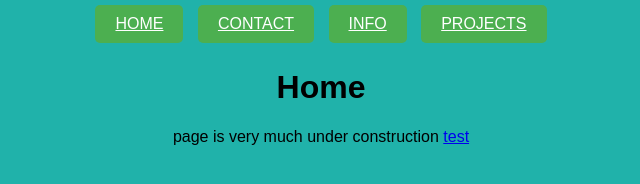
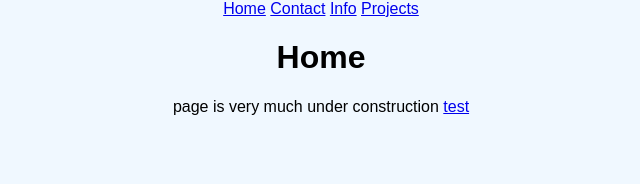
Before and after one commit to garrett-darts/garrett-darts.github.io, a plain HTML site: page home.html in a window 1280 px wide. Shown: the whole page, without its empty margins (319-959 px from the left). Drawn offline with Linux system fonts and the light colour scheme.

Commit message:
changed some styling like colour and alignment

```diff
--- a/styles.css
+++ b/styles.css
@@ -1,17 +1,18 @@
 body {
     margin: 0;
-    background: lightseagreen;
+    background: rgb(240, 248, 255);
     font-family: Arial, sans-serif;
     text-align: center;
     header {
+        text-align: left;
         margin-top: 20px;
-    }
+
 
     .button-header {
         display: inline-block;
         padding: 10px 20px;
-        background-color: #4CAF50;
-        color: white;
+        background-color: #2563EB;
+        color: #1E3A5F;
         border: none;
         border-radius: 5px;
         cursor: pointer;
@@ -21,11 +22,13 @@ body {
     }
 
     .button-header:hover {
-        background-color: #45a049;
+        background-color:  #3B82F6;
     }
 
     .button-header:active {
-        background-color: #3e8e41;
+        background-color: #2563EB;
     }
+}
+
 
 }
```
